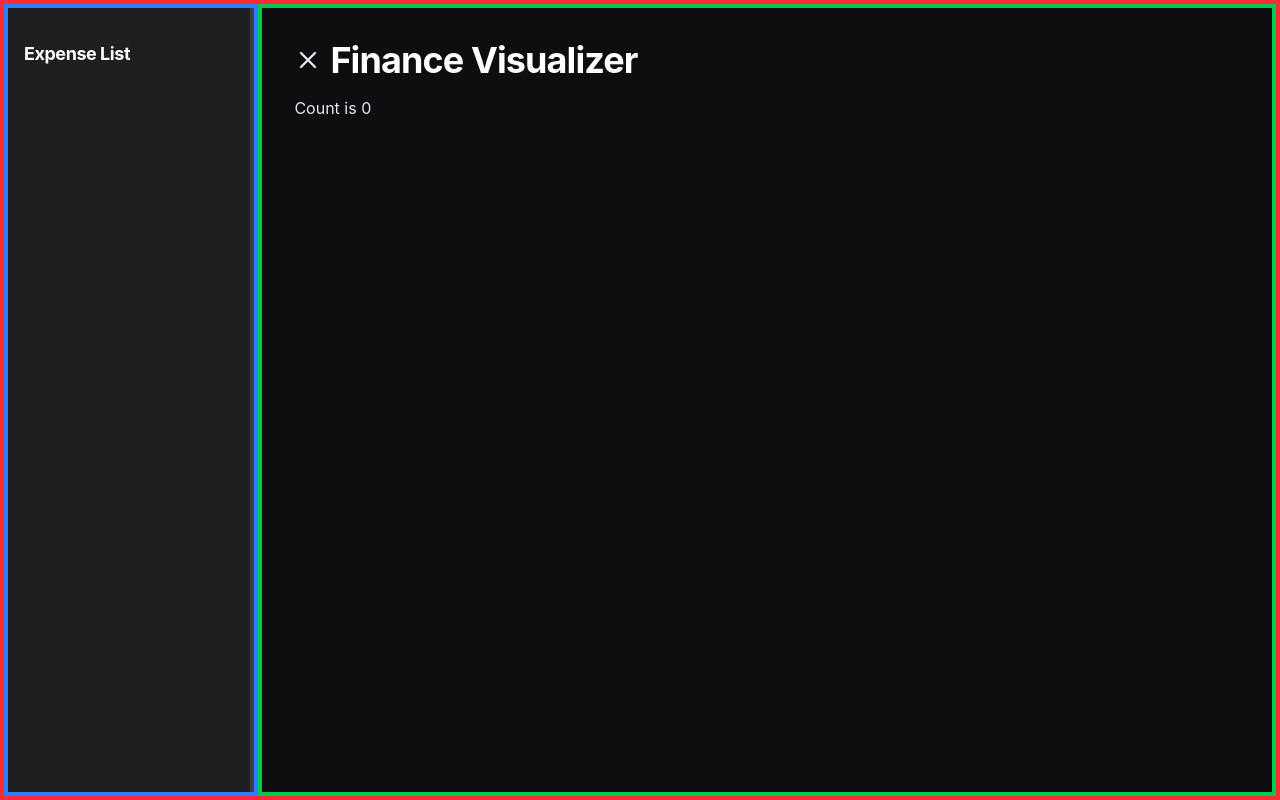
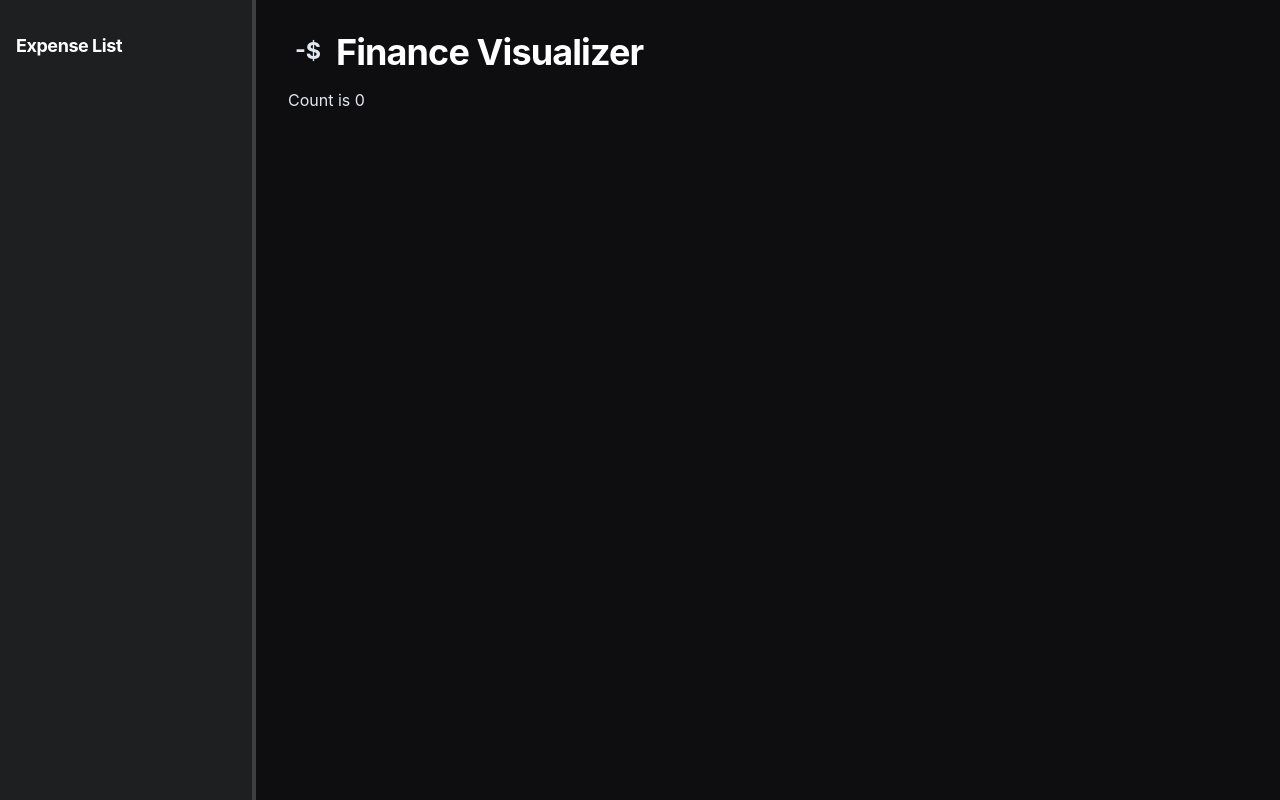
Before and after one commit to Aashirbadd/finance-wrapped, a React (Vite) app: page / in a window 1280 px wide. Built offline with nearby package versions, Linux system fonts and the light colour scheme.

Commit message:
refactor sidebar logic outside app.tsx

```diff
--- a/src/App.tsx
+++ b/src/App.tsx
@@ -1,49 +1,23 @@
-import { useState, useRef } from "react";
+import { useState } from "react";
 import Sidebar from "./components/Sidebar";
+import SidebarButton from "./components/SidebarButton";
+import { useSidebar } from "./hooks/useSidebar";
 
 function App() {
   const [count, setCount] = useState(0);
-  const [sidebarWidth, setSidebarWidth] = useState(20);
-  const [isCollapsed, setIsCollapsed] = useState(false);
-  const [isTransitioning, setIsTransitioning] = useState(false);
-  const [prevWidth, setPrevWidth] = useState(20);
-  const transitionTimeoutRef = useRef<number | null>(null);
-
-  const handleToggleCollapse = () => {
-    // Clear any existing timeout
-    if (transitionTimeoutRef.current) {
-      clearTimeout(transitionTimeoutRef.current);
-    }
-
-    if (isCollapsed) {
-      // Expand - restore previous width with transition
-      setIsTransitioning(true);
-      setSidebarWidth(prevWidth);
-      setIsCollapsed(false);
-      // Turn off transition after animation completes
-      transitionTimeoutRef.current = window.setTimeout(() => {
-        setIsTransitioning(false);
-      }, 300);
-    } else {
-      // Collapse - save current width first with transition
-      setIsTransitioning(true);
-      setPrevWidth(sidebarWidth);
-      setSidebarWidth(0);
-      setIsCollapsed(true);
-      // Turn off transition after animation completes
-      transitionTimeoutRef.current = window.setTimeout(() => {
-        setIsTransitioning(false);
-      }, 300);
-    }
-  };
+  const {
+    sidebarWidth,
+    setSidebarWidth,
+    isCollapsed,
+    isTransitioning,
+    toggleCollapse
+  } = useSidebar(20);
 
   return (
-  /* The Red Border is the Parent. It MUST be flex. */
-  <div className="flex w-screen min-h-screen border-4 border-red-500">
+  <div className="flex w-screen min-h-screen">
 
-    {/* The Blue Border is your Sidebar */}
     <div
-      className={`border-4 border-blue-500 shrink-0 overflow-hidden ${isTransitioning ? 'transition-all duration-300' : ''}`}
+      className={`shrink-0 overflow-hidden ${isTransitioning ? 'transition-all duration-300' : ''}`}
       style={{ width: `${sidebarWidth}%` }}
     >
       <Sidebar
@@ -52,35 +26,14 @@ function App() {
       />
     </div>
 
-    {/* The Green Border is your Main content */}
-    <main className="flex-1 border-4 border-green-500">
+    <main className="flex-1">
       <div className="p-8">
         {/* Title and Toggle Sidebar Button on same line */}
         <div className="flex items-center gap-2 mb-4">
-          <button
-            onClick={handleToggleCollapse}
-            className="rounded hover:bg-[var(--color-surface-hover)] transition-colors"
-            title={isCollapsed ? "Expand sidebar" : "Collapse sidebar"}
-          >
-            {isCollapsed ? (
-              <svg className="w-7 h-7" viewBox="0 0 24 24">
-                <text
-                  x="12"
-                  y="16"
-                  textAnchor="middle"
-                  fill="currentColor"
-                  fontSize="14"
-                  fontWeight="bold"
-                >
-                  +$
-                </text>
-              </svg>
-            ) : (
-              <svg className="w-7 h-7" fill="none" stroke="currentColor" viewBox="0 0 24 24">
-                <path strokeLinecap="round" strokeLinejoin="round" strokeWidth={2} d="M6 18L18 6M6 6l12 12" />
-              </svg>
-            )}
-          </button>
+          <SidebarButton
+            isCollapsed={isCollapsed}
+            onClick={toggleCollapse}
+          />
           <h1 className="m-0 font-bold">Finance Visualizer</h1>
         </div>
 
--- /dev/null
+++ b/src/components/SidebarButton.tsx
@@ -0,0 +1,42 @@
+interface SidebarButtonProps {
+  isCollapsed: boolean;
+  onClick: () => void;
+}
+
+export default function SidebarButton({ isCollapsed, onClick }: SidebarButtonProps) {
+  return (
+    <button
+      onClick={onClick}
+      className="rounded hover:bg-[var(--color-surface-hover)] transition-colors"
+      title={isCollapsed ? "Expand sidebar" : "Collapse sidebar"}
+    >
+      {isCollapsed ? (
+        <svg className="w-10 h-10" viewBox="0 0 24 24">
+          <text
+            x="12"
+            y="16"
+            textAnchor="middle"
+            fill="currentColor"
+            fontSize="14"
+            fontWeight="bold"
+          >
+            +$
+          </text>
+        </svg>
+      ) : (
+        <svg className="w-10 h-10" viewBox="0 0 24 24">
+          <text
+            x="12"
+            y="16"
+            textAnchor="middle"
+            fill="currentColor"
+            fontSize="14"
+            fontWeight="bold"
+          >
+            -$
+          </text>
+        </svg>
+      )}
+    </button>
+  );
+}
--- /dev/null
+++ b/src/hooks/useSidebar.ts
@@ -0,0 +1,45 @@
+import { useState, useRef } from 'react';
+
+export function useSidebar(initialWidth: number = 20) {
+  const [sidebarWidth, setSidebarWidth] = useState(initialWidth);
+  const [isCollapsed, setIsCollapsed] = useState(false);
+  const [isTransitioning, setIsTransitioning] = useState(false);
+  const [prevWidth, setPrevWidth] = useState(initialWidth);
+  const transitionTimeoutRef = useRef<number | null>(null);
+
+  const toggleCollapse = () => {
+    // Clear any existing timeout
+    if (transitionTimeoutRef.current) {
+      clearTimeout(transitionTimeoutRef.current);
+    }
+
+    if (isCollapsed) {
+      // Expand - restore previous width with transition
+      setIsTransitioning(true);
+      setSidebarWidth(prevWidth);
+      setIsCollapsed(false);
+      // Turn off transition after animation completes
+      transitionTimeoutRef.current = window.setTimeout(() => {
+        setIsTransitioning(false);
+      }, 300);
+    } else {
+      // Collapse - save current width first with transition
+      setIsTransitioning(true);
+      setPrevWidth(sidebarWidth);
+      setSidebarWidth(0);
+      setIsCollapsed(true);
+      // Turn off transition after animation completes
+      transitionTimeoutRef.current = window.setTimeout(() => {
+        setIsTransitioning(false);
+      }, 300);
+    }
+  };
+
+  return {
+    sidebarWidth,
+    setSidebarWidth,
+    isCollapsed,
+    isTransitioning,
+    toggleCollapse,
+  };
+}
```
